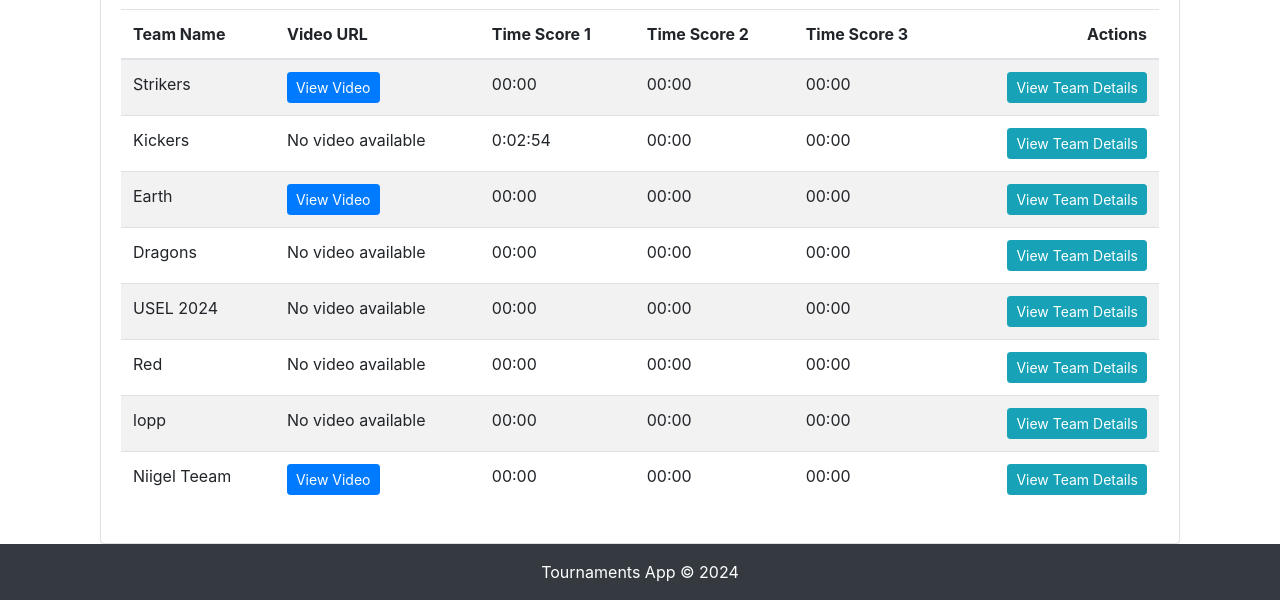
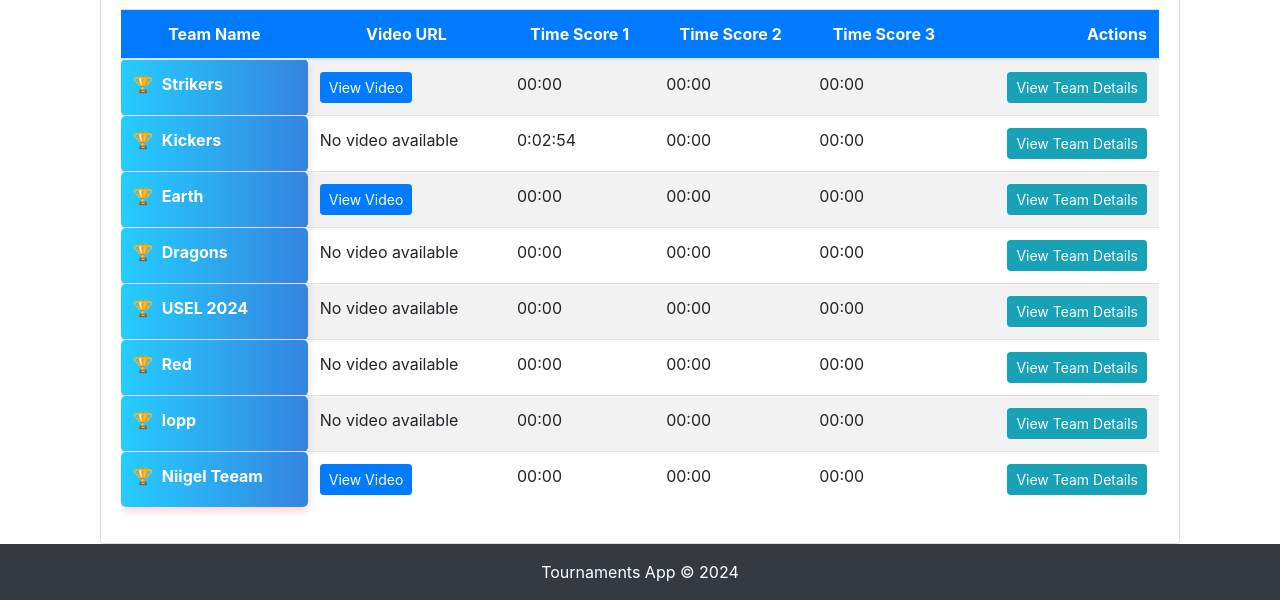
Before and after one commit to nigel-otieno/USEL-Tournament, a Django app: page /tournament/1/ in a window 1280 px wide. Shown: the part 644-1244 px from the top of the page. Run offline with Django 5.2, Linux system fonts and the light colour scheme; data comes from the database, SQL or seed files in the repository; some libraries are stand-ins or nearby versions.

Commit message:
Added more styling to tournamentdetails.html

```diff
--- a/tournament/tournament_app/templates/tournament_detail.html
+++ b/tournament/tournament_app/templates/tournament_detail.html
@@ -3,6 +3,73 @@
 {% block title %}Tournament Details{% endblock %}
 
 {% block content %}
+<style>
+    .team-icon {
+        margin-right: 5px;
+    }
+
+    .team-name {
+        background: linear-gradient(to right, #25ccff, #3584df);
+        color: white;
+        box-shadow: 0 4px 8px rgba(247, 20, 20, 0.2);
+        padding: 5px;
+        border-radius: 5px;
+    }
+
+    td[contenteditable="true"] {
+        background-color: #e8f0fe;
+        border: 1px dashed #007bff;
+        cursor: pointer;
+    }
+
+    td[contenteditable="true"]:hover {
+        background-color: #d0e7fd;
+    }
+
+    td[contenteditable="true"]:focus {
+        outline: none;
+        background-color: #b9d8fc;
+    }
+
+    th {
+        background-color: #007bff;
+        color: white;
+        padding: 10px;
+        text-align: center;
+        border-bottom: 2px solid #ddd;
+    }
+
+    .table thead th {
+        background-color: linear-gradient(to right, #c7f2ff, #3584df);
+        color: white;
+        text-align: center;
+    }
+
+    .table-striped tbody tr:nth-of-type(odd) {
+        background-color: rgba(0, 0, 0, 0.05);
+    }
+
+    .team-name[data-score='1'] {
+        background-color: #ffd900; /* Gold */
+    }
+
+    .team-name[data-score='2'] {
+        background-color: #C0C0C0; /* Silver */
+    }
+
+    .team-name[data-score='3'] {
+        background-color: #CD7F32; /* Bronze */
+    }
+
+    .team-name {
+        font-weight: bold;
+        transition: transform 0.2s;
+    }
+
+    .team-name:hover {
+        transform: scale(1.1);
+    }
+</style>
 <div class="container mt-4">
     <div class="row mb-3">
         <div class="col-md-6">
@@ -77,7 +144,12 @@
                         <tr class="team-row" data-name="{{ team.name }}"
                             data-score="{{ team.total_score }}"
                             data-time="{{ team.total_time_score.total_seconds }}">
-                            <td>{{ team.name }}</td>
+
+                            <!-- Creative styling for team names -->
+                            <td class="team-name" data-score="{{ team.total_score }}">
+                                <span class="team-icon">&#x1F3C6;</span> <!-- Trophy icon for example -->
+                                {{ team.name }}
+                            </td>
                             <td>
                                 {% if team.video_url %}
                                     <a href="{{ team.video_url }}" target="_blank" class="btn btn-primary btn-sm">View Video</a>
@@ -97,7 +169,7 @@
                                     </td>
                                 {% endif %}
                                 {% if tournament.rounds >= 3 %}
-                                    <td contenteditable="{{ team.can_edit }}" data-team-id="{{ team.id }}" data-field-name="score_three" onkeydown="handleEnter(event)"onblur="updateScore('{{ team.id }}', 'score_three', this.innerText)">
+                                    <td contenteditable="{{ team.can_edit }}" data-team-id="{{ team.id }}" data-field-name="score_three" onkeydown="handleEnter(event)" onblur="updateScore('{{ team.id }}', 'score_three', this.innerText)">
                                         {{ team.score_three }}
                                     </td>
                                 {% endif %}
```
